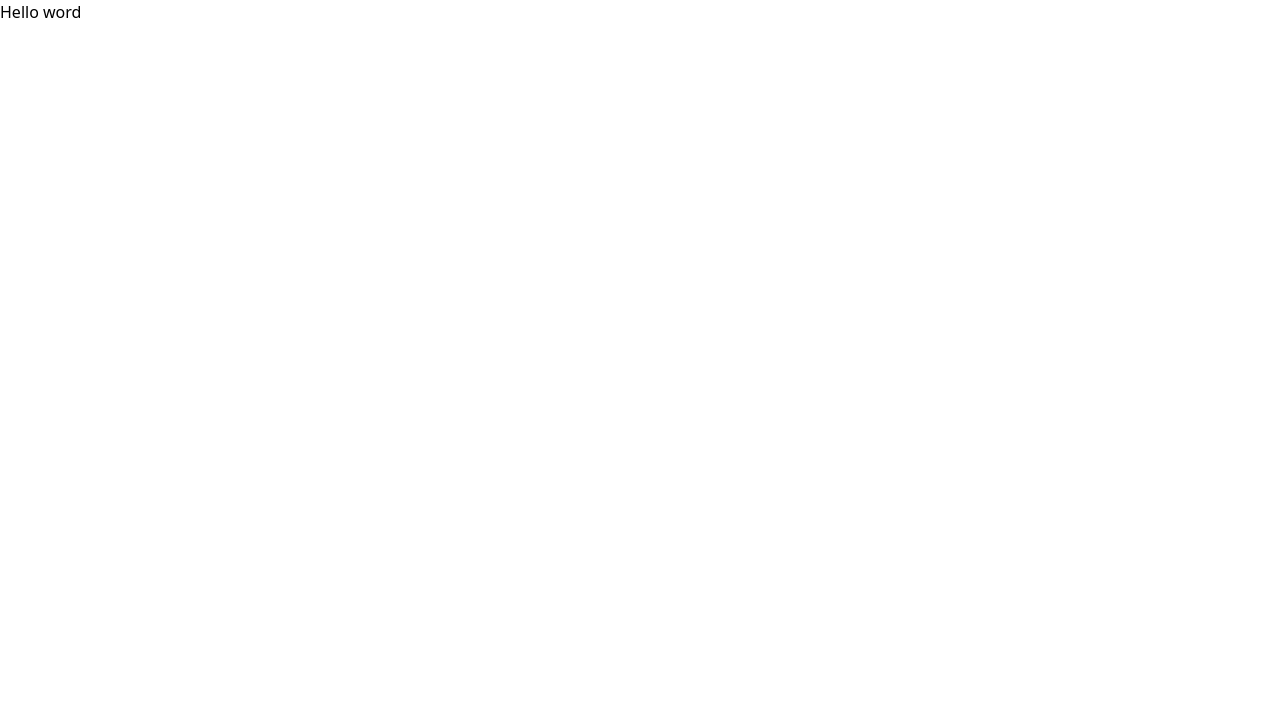
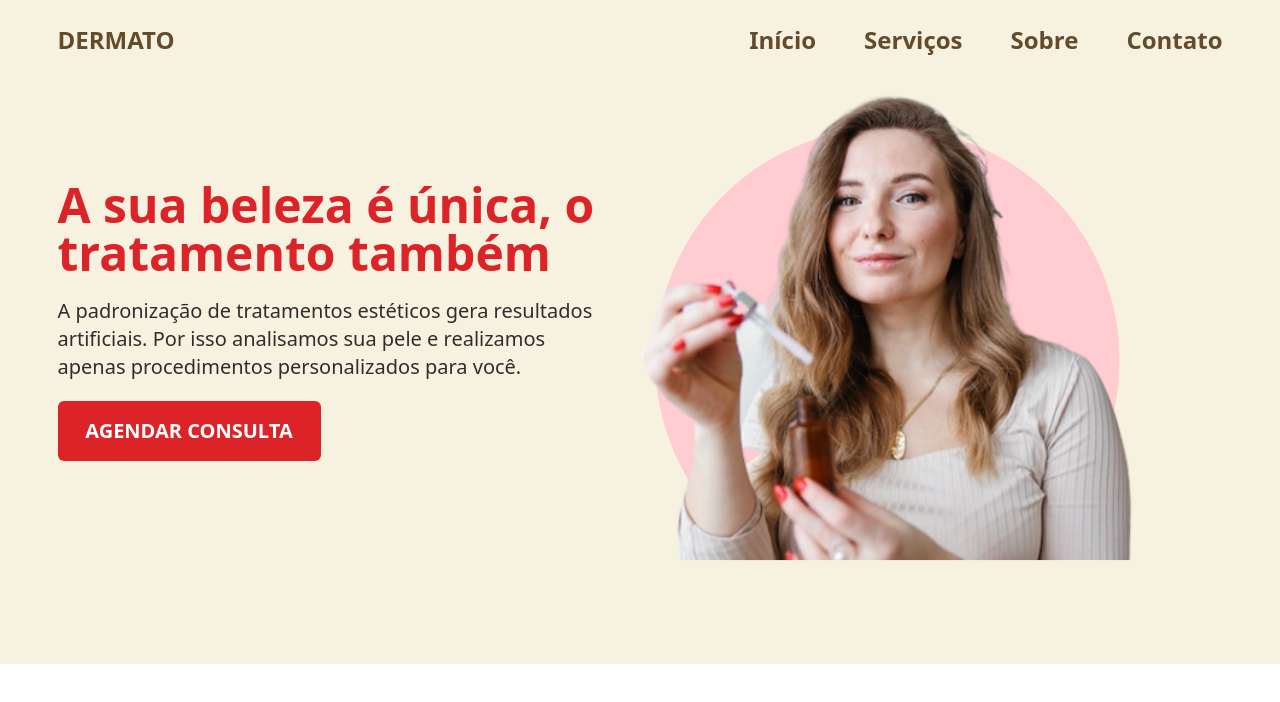
Before and after one commit to eduardo1199/dermato, a React (Vite) app: page / in a window 1280 px wide. Shown: the top 702 px of the page. Built offline with nearby package versions, Linux system fonts and the light colour scheme.

Commit message:
create section initial

```diff
--- a/src/App.tsx
+++ b/src/App.tsx
@@ -1,7 +1,12 @@
+import StakeImg from './assets/destaque.svg';
+import { Stake } from './components/Stake';
+
 function App() {
   return (
-    <div>
-      <h1>Hello word</h1>
+    <div className="h-screen w-screen">
+      <div className="flex justify-center">
+        <Stake />
+      </div>
     </div>
   )
 }
--- /dev/null
+++ b/src/components/AppointmentButton/index.tsx
@@ -0,0 +1,13 @@
+interface AppointmentButtonProps {
+  title: string
+}
+
+export function AppointmentButton({ title }: AppointmentButtonProps) {
+  return (
+    <button type="button" className="w-[263px] h-[60px] rounded-md bg-c8 flex items-center justify-center hover:brightness-90 transition-all">
+      <span className="font-bold text-xl text-c1">
+        {title}
+      </span>
+    </button>
+  )
+}
--- /dev/null
+++ b/src/components/Header/Link/index.tsx
@@ -0,0 +1,7 @@
+interface LinkProps {
+  sectionName: string
+}
+
+export function Link({ sectionName }: LinkProps) {
+  return <a className="font-bold text-2xl text-c6 hover:brightness-110 transition-all cursor-pointer">{sectionName}</a>
+}
--- /dev/null
+++ b/src/components/Header/index.tsx
@@ -0,0 +1,23 @@
+import { Link } from "./Link";
+
+export function Header() {
+  return (
+    <div className="flex items-center justify-between py-6">
+      <p className="font-bold text-2xl text-c6">DERMATO</p>
+      <div className="flex items-center gap-12">
+        <Link
+          sectionName="Início"
+        />
+         <Link
+          sectionName="Serviços"
+        />
+         <Link
+          sectionName="Sobre"
+        />
+         <Link
+          sectionName="Contato"
+        />
+      </div>
+    </div>
+  )
+}
--- /dev/null
+++ b/src/components/SectionTitle/index.tsx
@@ -0,0 +1,11 @@
+interface SectionTitleProps {
+  title: string;
+}
+
+export function SectionTitle({ title }: SectionTitleProps) {
+  return (
+    <p className="font-bold text-4xl text-c8">
+      {title}
+    </p>
+  )
+}
--- /dev/null
+++ b/src/components/Stake/index.tsx
@@ -0,0 +1,25 @@
+import StakeImg from '../../assets/destaque.svg';
+import { AppointmentButton } from '../AppointmentButton';
+import { Header } from '../Header';
+
+export function Stake() {
+  return (
+    <div className="w-screen flex justify-center bg-c3" id="initial">
+      <div className="w-[1165px]">
+        <Header />
+
+        <div className="flex items-center justify-between mb-[103px]">
+          <div className="flex flex-col justify-start max-w-[540px] flex-wrap">
+            <span className="font-bold text-5xl text-c8">A sua beleza é única, o tratamento também</span>
+            <p className="font-normal text-xl text-c19 my-5">A padronização de tratamentos estéticos gera resultados artificiais. Por isso analisamos sua pele e realizamos apenas procedimentos personalizados para você.</p>
+
+            <AppointmentButton title='AGENDAR CONSULTA' />
+          </div>
+          <div className="flex flex-1">
+            <img src={StakeImg} alt="Mulher segurando um medicamento" />
+          </div>
+        </div>
+      </div>
+    </div>
+  )
+}
--- a/tailwind.config.cjs
+++ b/tailwind.config.cjs
@@ -5,7 +5,15 @@ module.exports = {
     "./index.html",
   ],
   theme: {
-    extend: {},
+    extend: {
+      colors: {
+        "c1": "#FFFFFF",
+        "c3": "#F7F1DF",
+        "c6": "#644B2C",
+        "c8": "#DC2428",
+        "c19": "#2E2E2E"
+      }
+    },
   },
   plugins: [],
 }
```
Also changed, not shown: src/assets/destaque.svg (added).
